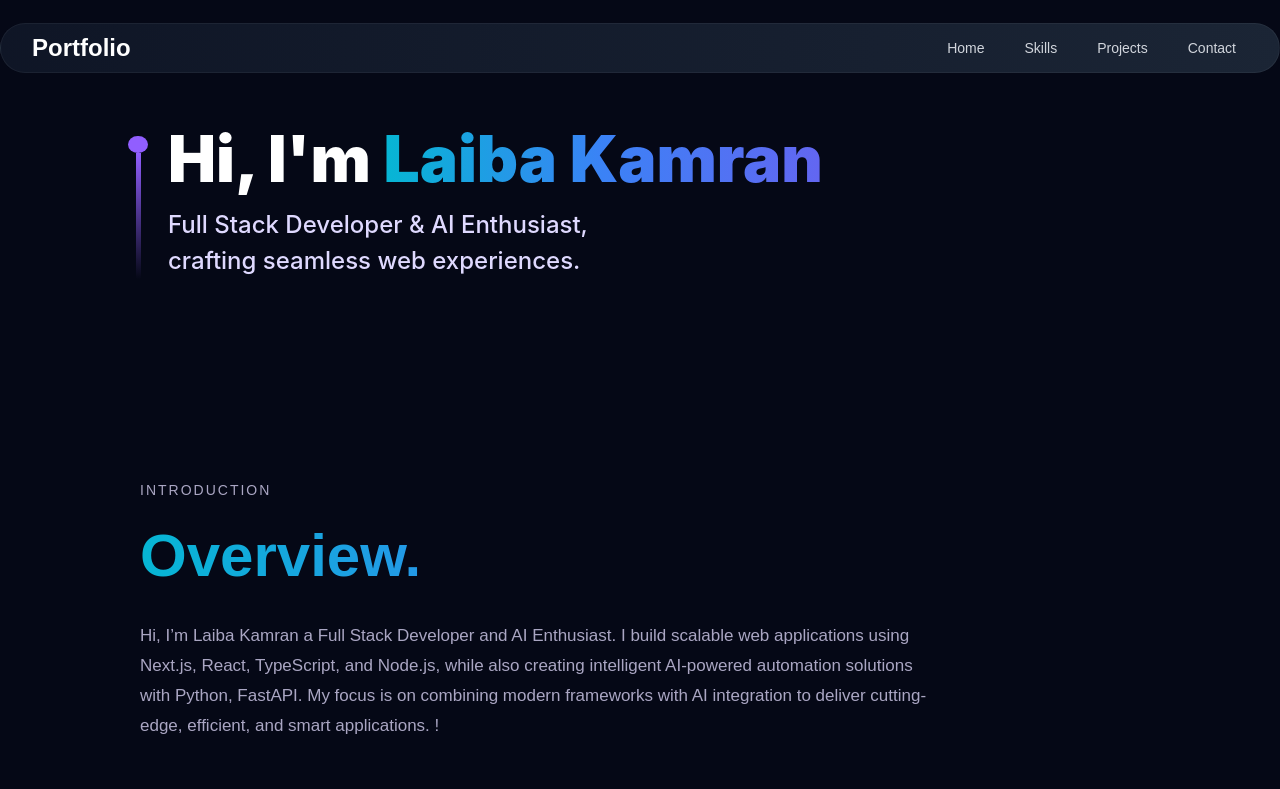
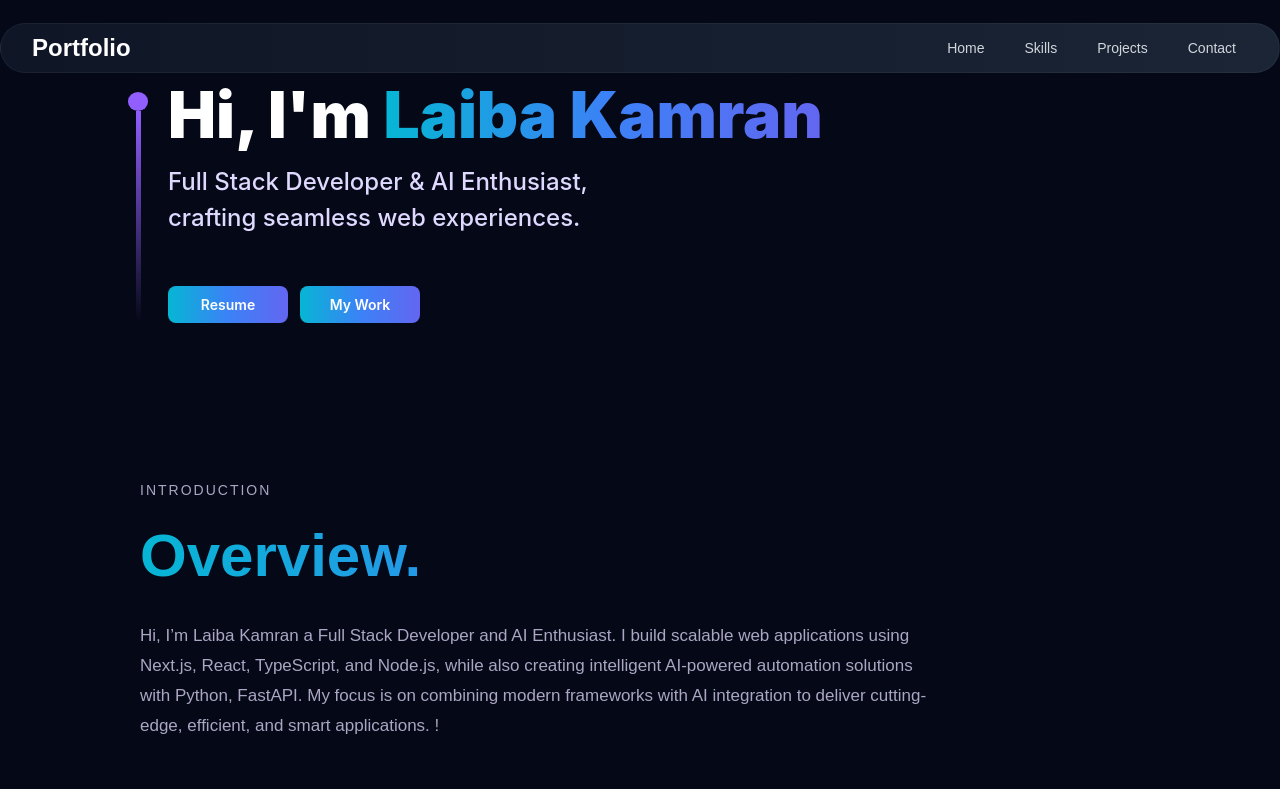
Before and after one commit to Laibakamrankhan/My_Portfolio, a Next.js app: page / in a window 1280 px wide. Shown: the top 789 px of the page. Built offline with nearby package versions, Linux system fonts and the light colour scheme.

Commit message:
Update Hero.tsx

```diff
--- a/app/components/Hero.tsx
+++ b/app/components/Hero.tsx
@@ -1,7 +1,9 @@
+"use client";
 import React from 'react';
 
 
 const Hero = () => {
+  const resumeLink = '/Laiba_Khan_Resume.pdf';
   const styles = {
     section: {
       backgroundColor: '#050816',
@@ -61,7 +63,26 @@ const Hero = () => {
       marginTop: '10px',
       maxWidth: '500px',
       lineHeight: '1.5',
-    }
+    },
+    buttonContainer: {
+    marginTop: '20px',
+    display: 'flex',
+    gap: '12px', // space between buttons
+  },
+    button: {
+      marginTop: '30px', // enough spacing below text
+      padding: '8px 16px',
+      fontSize: '14px',
+      fontWeight: '600',
+      color: '#fff', // text color
+      background: 'linear-gradient(to right, #06b6d4, #3b82f6, #6366f1)',
+      border: 'none',
+      borderRadius: '8px',
+      cursor: 'pointer',
+      width: '120px',
+      gap: '12px',
+      transition: 'all 0.3s ease',
+    },
   };
 
   return (
@@ -81,7 +102,26 @@ const Hero = () => {
           <p style={styles.subHeading}>
             Full Stack Developer & AI Enthusiast, <br /> crafting seamless web experiences.
           </p>
-        </div>
+
+        <div style={styles.buttonContainer}>
+          {/* Resume Button */}
+         <button
+          style={styles.button}
+          onClick={() => window.open(resumeLink, '_blank')}
+          >
+         Resume
+         </button>
+
+          {/* Projects Button */}
+         <a
+           href="#project"  // scrolls to section with id="project"
+           style={{ ...styles.button, textDecoration: 'none', display: 'inline-block', textAlign: 'center' }}
+           >
+            My Work
+          </a>
+          </div>
+       </div>
+
       </div>
     </section>
   );
```
